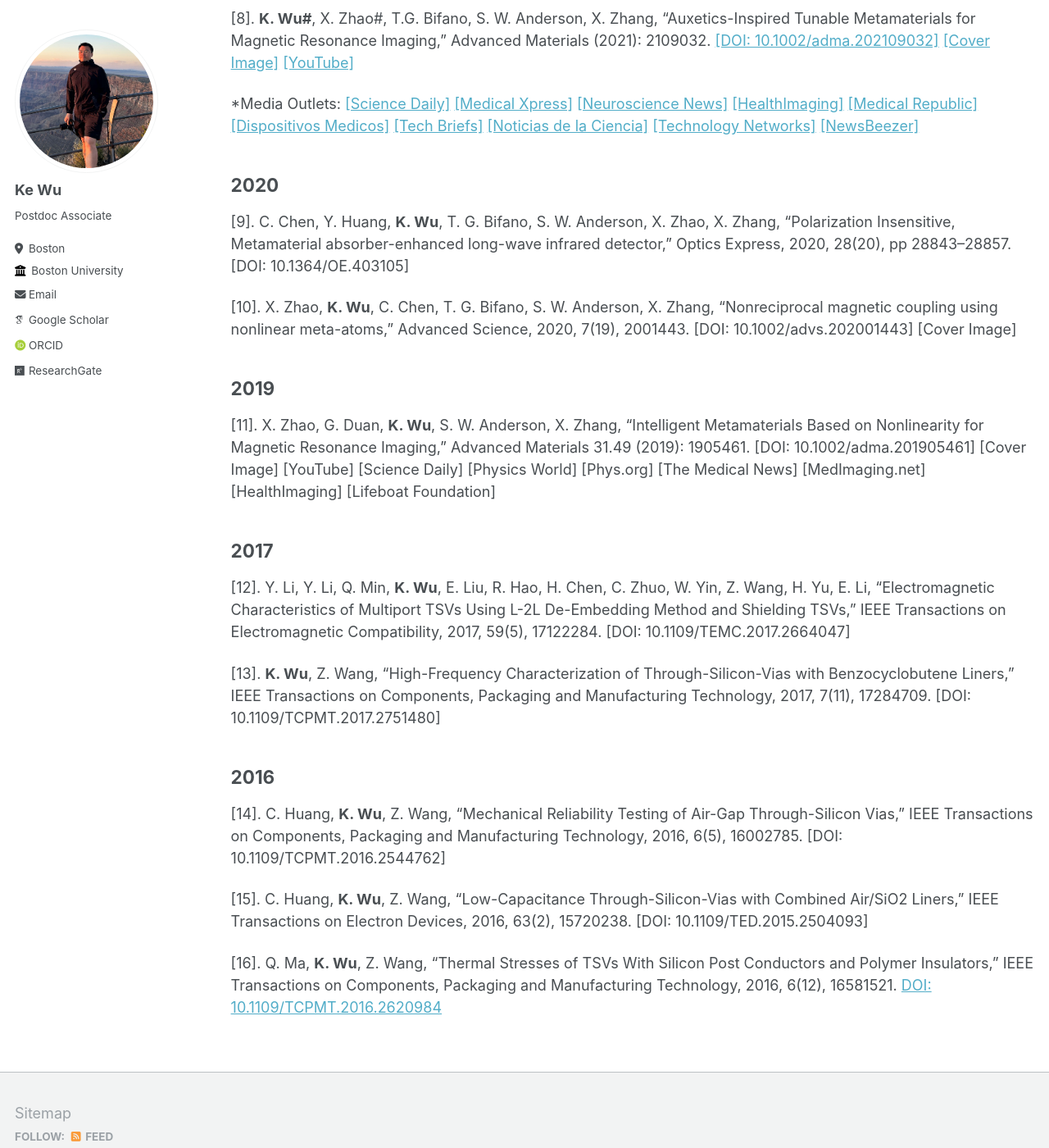
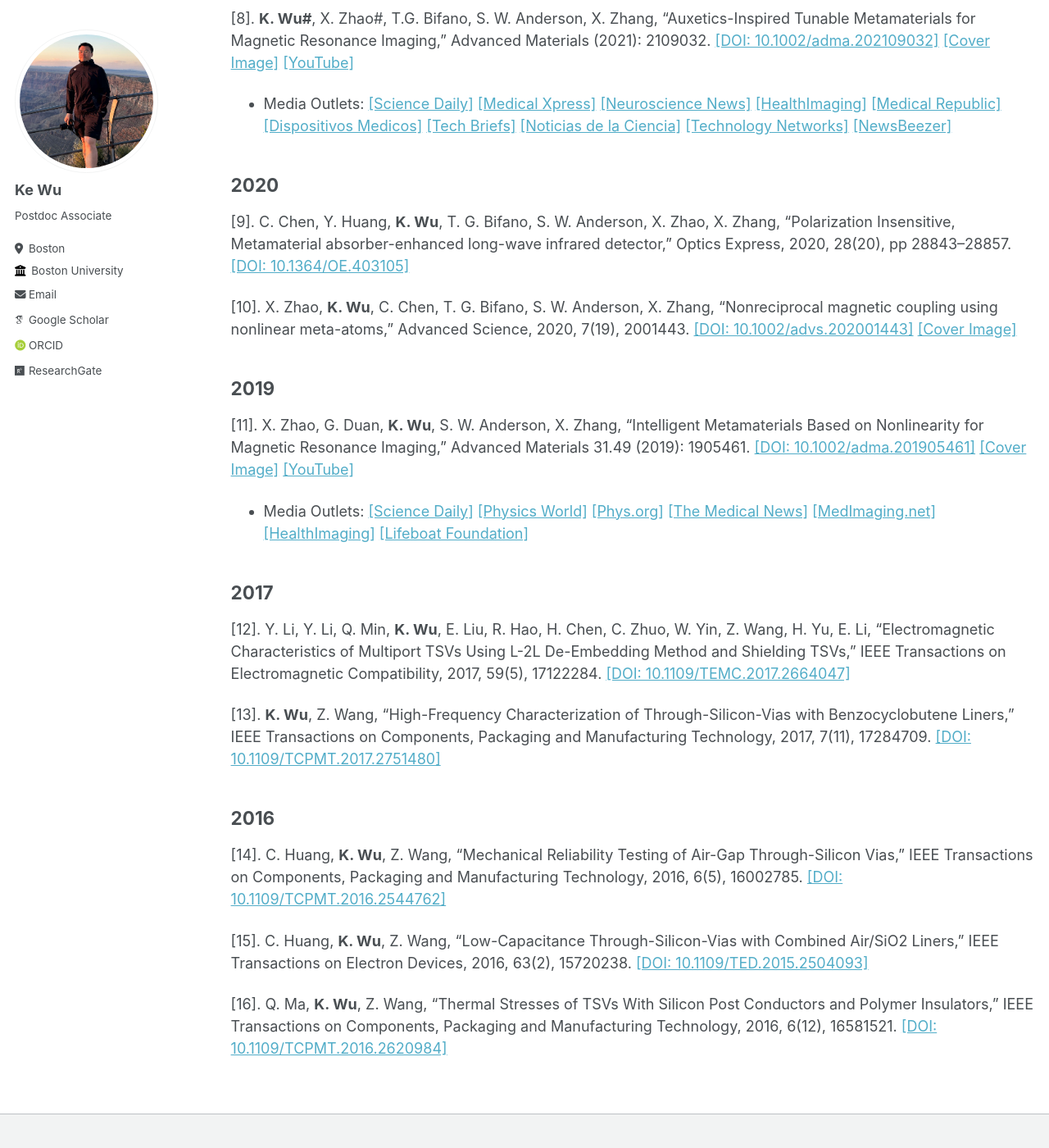
Before and after one commit to wuke0305/wuke0305.github.io, a Jekyll site: the page built from _pages/publications.md, in a window 1280 px wide and 1400 px high, scrolled down 1068 px. Shown: the whole window at 82% size. Built offline with Jekyll 4.4.1, drawn with Linux system fonts in a browser that asks for light colours; some web fonts are replaced.

Commit message:
Update publications.md

```diff
--- a/_pages/publications.md
+++ b/_pages/publications.md
@@ -31,28 +31,30 @@ More about my research can be found on [Google Scholar profile](https://scholar.
 ----
 [8].	__K. Wu#__, X. Zhao#, T.G. Bifano, S. W. Anderson, X. Zhang, “Auxetics-Inspired Tunable Metamaterials for Magnetic Resonance Imaging,” Advanced Materials (2021): 2109032. [[DOI: 10.1002/adma.202109032]](https://onlinelibrary.wiley.com/doi/10.1002/adma.202109032) [[Cover Image]](https://onlinelibrary.wiley.com/doi/epdf/10.1002/adma.202270049) [[YouTube]](https://www.youtube.com/watch?v=clDsqm8l6Kw&t=1s&ab_channel=BostonUniversity)
 
-*Media Outlets: [[Science Daily]](https://www.sciencedaily.com/releases/2022/02/220211102727.htm) [[Medical Xpress]](https://medicalxpress.com/news/2022-02-bizarre-helmet-brain-scans.html) [[Neuroscience News]](https://neurosciencenews.com/metamaterial-mri-helmet-20057/) [[HealthImaging]](https://healthimaging.com/topics/medical-imaging/magnetic-resonance-imaging-mri/wearable-mri-helmet) [[Medical Republic]](https://www.medicalrepublic.com.au/you-can-keep-your-hat-on-in-the-mri/6869) [[Dispositivos Medicos]](https://dispositivosmedicos.org.mx/casco-de-material-magnetico-portatil-para-rm-mas-rapidas-y-de-bajo-costo/) [[Tech Briefs]](https://www.techbriefs.com/component/content/article/45400-5-ws-of-a-wearable-metamaterial) [[Noticias de la Ciencia]](https://noticiasdelaciencia.com/art/43847/un-casco-tan-util-como-llamativo) [[Technology Networks]](https://www.technologynetworks.com/tn/news/the-strange-looking-helmet-that-can-improve-brain-scans-358521) [[NewsBeezer]](https://newsbeezer.com/germanyeng/this-bizarre-looking-helmet-can-do-better-brain-scans/)
+* Media Outlets: [[Science Daily]](https://www.sciencedaily.com/releases/2022/02/220211102727.htm) [[Medical Xpress]](https://medicalxpress.com/news/2022-02-bizarre-helmet-brain-scans.html) [[Neuroscience News]](https://neurosciencenews.com/metamaterial-mri-helmet-20057/) [[HealthImaging]](https://healthimaging.com/topics/medical-imaging/magnetic-resonance-imaging-mri/wearable-mri-helmet) [[Medical Republic]](https://www.medicalrepublic.com.au/you-can-keep-your-hat-on-in-the-mri/6869) [[Dispositivos Medicos]](https://dispositivosmedicos.org.mx/casco-de-material-magnetico-portatil-para-rm-mas-rapidas-y-de-bajo-costo/) [[Tech Briefs]](https://www.techbriefs.com/component/content/article/45400-5-ws-of-a-wearable-metamaterial) [[Noticias de la Ciencia]](https://noticiasdelaciencia.com/art/43847/un-casco-tan-util-como-llamativo) [[Technology Networks]](https://www.technologynetworks.com/tn/news/the-strange-looking-helmet-that-can-improve-brain-scans-358521) [[NewsBeezer]](https://newsbeezer.com/germanyeng/this-bizarre-looking-helmet-can-do-better-brain-scans/)
 
 2020
 ----
-[9].	C. Chen, Y. Huang, __K. Wu__, T. G. Bifano, S. W. Anderson, X. Zhao, X. Zhang, “Polarization Insensitive, Metamaterial absorber-enhanced long-wave infrared detector,” Optics Express, 2020, 28(20), pp 28843–28857. [DOI: 10.1364/OE.403105]
+[9].	C. Chen, Y. Huang, __K. Wu__, T. G. Bifano, S. W. Anderson, X. Zhao, X. Zhang, “Polarization Insensitive, Metamaterial absorber-enhanced long-wave infrared detector,” Optics Express, 2020, 28(20), pp 28843–28857. [[DOI: 10.1364/OE.403105]](https://opg.optica.org/oe/fulltext.cfm?uri=oe-28-20-28843&id=439585)
 
-[10].	X. Zhao, __K. Wu__, C. Chen, T. G. Bifano, S. W. Anderson, X. Zhang, “Nonreciprocal magnetic coupling using nonlinear meta-atoms,” Advanced Science, 2020, 7(19), 2001443. [DOI: 10.1002/advs.202001443] [Cover Image]
+[10].	X. Zhao, __K. Wu__, C. Chen, T. G. Bifano, S. W. Anderson, X. Zhang, “Nonreciprocal magnetic coupling using nonlinear meta-atoms,” Advanced Science, 2020, 7(19), 2001443. [[DOI: 10.1002/advs.202001443]](https://onlinelibrary.wiley.com/doi/full/10.1002/advs.202001443) [[Cover Image]](https://onlinelibrary.wiley.com/doi/epdf/10.1002/advs.202070109)
 
 2019
 ----
-[11].	X. Zhao, G. Duan, __K. Wu__, S. W. Anderson, X. Zhang, “Intelligent Metamaterials Based on Nonlinearity for Magnetic Resonance Imaging,” Advanced Materials 31.49 (2019): 1905461. [DOI: 10.1002/adma.201905461] [Cover Image] [YouTube] [Science Daily] [Physics World] [Phys.org] [The Medical News] [MedImaging.net] [HealthImaging] [Lifeboat Foundation]
+[11].	X. Zhao, G. Duan, __K. Wu__, S. W. Anderson, X. Zhang, “Intelligent Metamaterials Based on Nonlinearity for Magnetic Resonance Imaging,” Advanced Materials 31.49 (2019): 1905461. [[DOI: 10.1002/adma.201905461]](https://onlinelibrary.wiley.com/doi/10.1002/adma.201905461) [[Cover Image]](https://onlinelibrary.wiley.com/doi/epdf/10.1002/adma.201970343) [[YouTube]](https://www.youtube.com/watch?v=bsTsoRIDJ3I&ab_channel=BostonUniversity)
+
+* Media Outlets: [[Science Daily]](https://www.sciencedaily.com/releases/2019/11/191105113503.htm) [[Physics World]](https://physicsworld.com/a/non-linear-metamaterials-improve-mr-imaging/) [[Phys.org]](https://phys.org/news/2019-11-intelligent-metamaterial-mris-accessible.html) [[The Medical News]](https://www.news-medical.net/news/20191105/New-intelligent-metamaterial-could-make-MRI-faster-safer-and-more-accessible.aspx) [[MedImaging.net]](https://www.medimaging.net/general-imaging/articles/294780035/nonlinear-metamaterials-could-revolutionize-mri-scanning.html) [[HealthImaging]](https://healthimaging.com/topics/medical-imaging/diagnostic-imaging/metamaterial-can-make-mri-scans-safer-and-cheaper) [[Lifeboat Foundation]](https://lifeboat.com/blog/2019/11/researchers-design-intelligent-metamaterial-to-make-mris-affordable-and-accessible)
 
 2017
 ----
-[12].	Y. Li, Y. Li, Q. Min, __K. Wu__, E. Liu, R. Hao, H. Chen, C. Zhuo, W. Yin, Z. Wang, H. Yu, E. Li, “Electromagnetic Characteristics of Multiport TSVs Using L-2L De-Embedding Method and Shielding TSVs,” IEEE Transactions on Electromagnetic Compatibility, 2017, 59(5), 17122284. [DOI: 10.1109/TEMC.2017.2664047]
+[12].	Y. Li, Y. Li, Q. Min, __K. Wu__, E. Liu, R. Hao, H. Chen, C. Zhuo, W. Yin, Z. Wang, H. Yu, E. Li, “Electromagnetic Characteristics of Multiport TSVs Using L-2L De-Embedding Method and Shielding TSVs,” IEEE Transactions on Electromagnetic Compatibility, 2017, 59(5), 17122284. [[DOI: 10.1109/TEMC.2017.2664047]](https://ieeexplore.ieee.org/document/7879241)
 
-[13].	__K. Wu__, Z. Wang, “High-Frequency Characterization of Through-Silicon-Vias with Benzocyclobutene Liners,” IEEE Transactions on Components, Packaging and Manufacturing Technology, 2017, 7(11), 17284709. [DOI: 10.1109/TCPMT.2017.2751480]
+[13].	__K. Wu__, Z. Wang, “High-Frequency Characterization of Through-Silicon-Vias with Benzocyclobutene Liners,” IEEE Transactions on Components, Packaging and Manufacturing Technology, 2017, 7(11), 17284709. [[DOI: 10.1109/TCPMT.2017.2751480]](https://ieeexplore.ieee.org/abstract/document/8067644)
 
 2016
 ----
-[14].	C. Huang, __K. Wu__, Z. Wang, “Mechanical Reliability Testing of Air-Gap Through-Silicon Vias,” IEEE Transactions on Components, Packaging and Manufacturing Technology, 2016, 6(5), 16002785. [DOI: 10.1109/TCPMT.2016.2544762]
+[14].	C. Huang, __K. Wu__, Z. Wang, “Mechanical Reliability Testing of Air-Gap Through-Silicon Vias,” IEEE Transactions on Components, Packaging and Manufacturing Technology, 2016, 6(5), 16002785. [[DOI: 10.1109/TCPMT.2016.2544762]](https://ieeexplore.ieee.org/document/7452390)
 
-[15].	C. Huang, __K. Wu__, Z. Wang, “Low-Capacitance Through-Silicon-Vias with Combined Air/SiO2 Liners,” IEEE Transactions on Electron Devices, 2016, 63(2), 15720238. [DOI: 10.1109/TED.2015.2504093]
+[15].	C. Huang, __K. Wu__, Z. Wang, “Low-Capacitance Through-Silicon-Vias with Combined Air/SiO2 Liners,” IEEE Transactions on Electron Devices, 2016, 63(2), 15720238. [[DOI: 10.1109/TED.2015.2504093]](https://ieeexplore.ieee.org/document/7359156)
 
-[16].	Q. Ma, __K. Wu__, Z. Wang, “Thermal Stresses of TSVs With Silicon Post Conductors and Polymer Insulators,” IEEE Transactions on Components, Packaging and Manufacturing Technology, 2016, 6(12), 16581521. [DOI: 10.1109/TCPMT.2016.2620984](https://ieeexplore.ieee.org/document/7748460)
+[16].	Q. Ma, __K. Wu__, Z. Wang, “Thermal Stresses of TSVs With Silicon Post Conductors and Polymer Insulators,” IEEE Transactions on Components, Packaging and Manufacturing Technology, 2016, 6(12), 16581521. [[DOI: 10.1109/TCPMT.2016.2620984]](https://ieeexplore.ieee.org/document/7748460)
```
